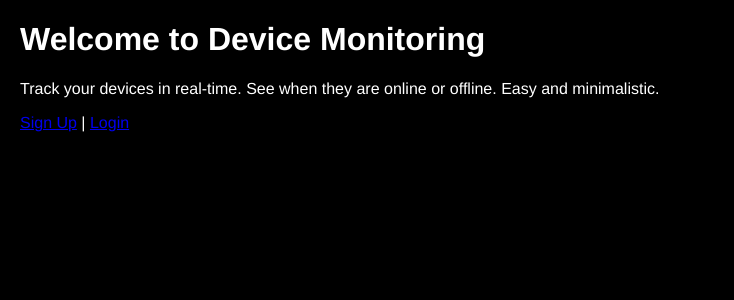
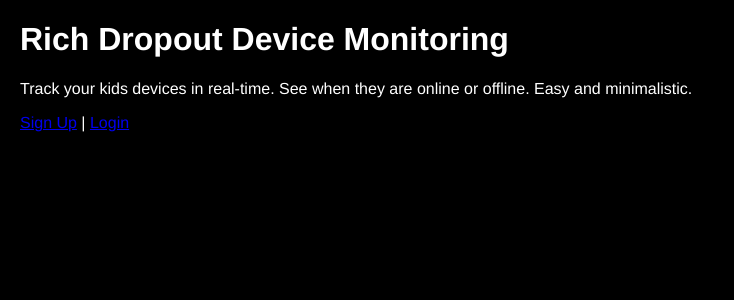
Before and after one commit to ABTechWorks/TinyLittleHelper, a FastAPI app: page / in a window 1280 px wide. Shown: the top 300 px of the page, without its empty margins (0-734 px from the left). Run offline with FastAPI, Linux system fonts and the light colour scheme.

Commit message:
welcome msg update

```diff
--- a/templates/index.html
+++ b/templates/index.html
@@ -6,8 +6,8 @@
   <link rel="stylesheet" href="/static/style.css">
 </head>
 <body>
-  <h1>Welcome to Device Monitoring</h1>
-  <p>Track your devices in real-time. See when they are online or offline. Easy and minimalistic.</p>
+  <h1>Rich Dropout Device Monitoring</h1>
+  <p>Track your kids devices in real-time. See when they are online or offline. Easy and minimalistic.</p>
   <a href="/signup">Sign Up</a> | <a href="/login">Login</a>
 </body>
 </html>
```
